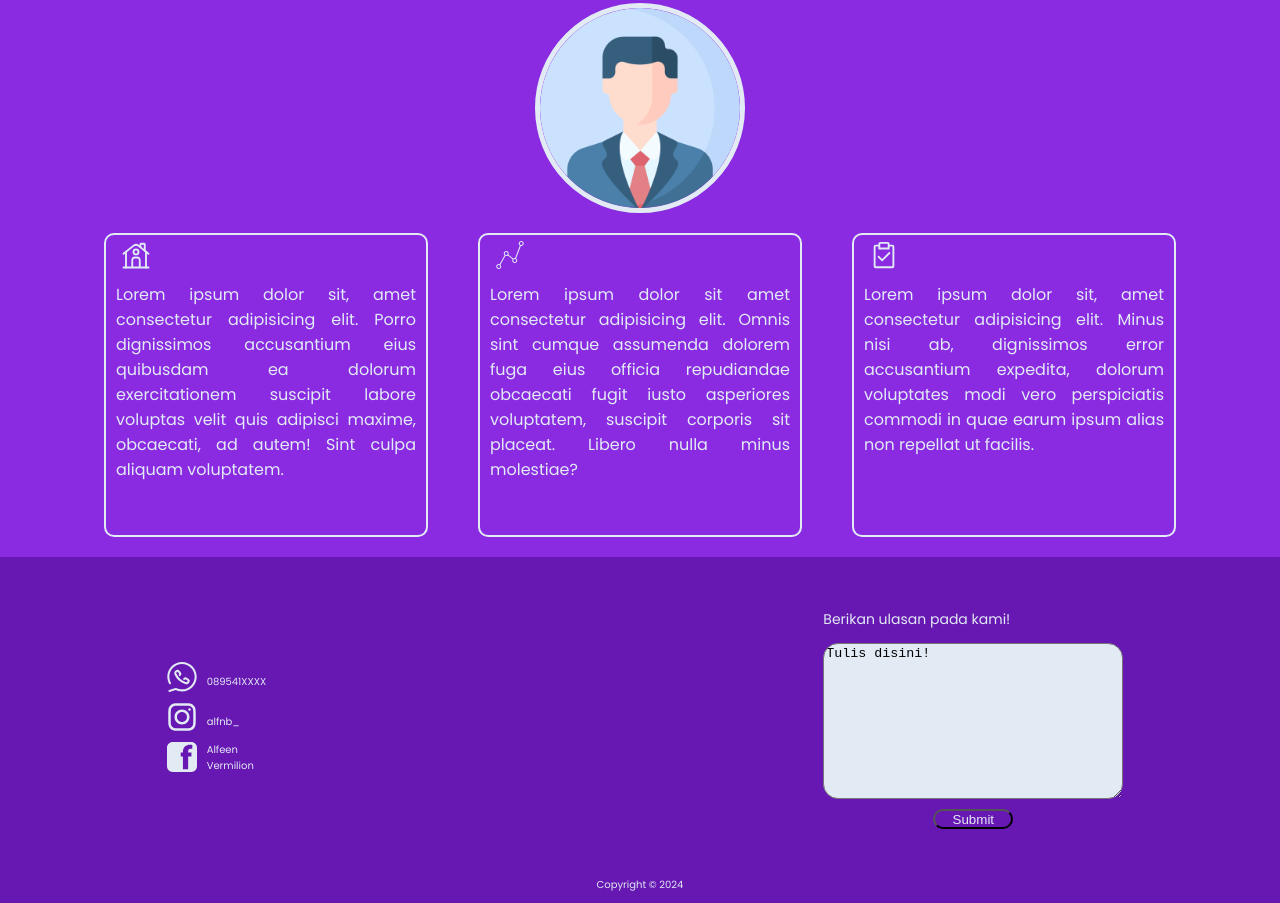
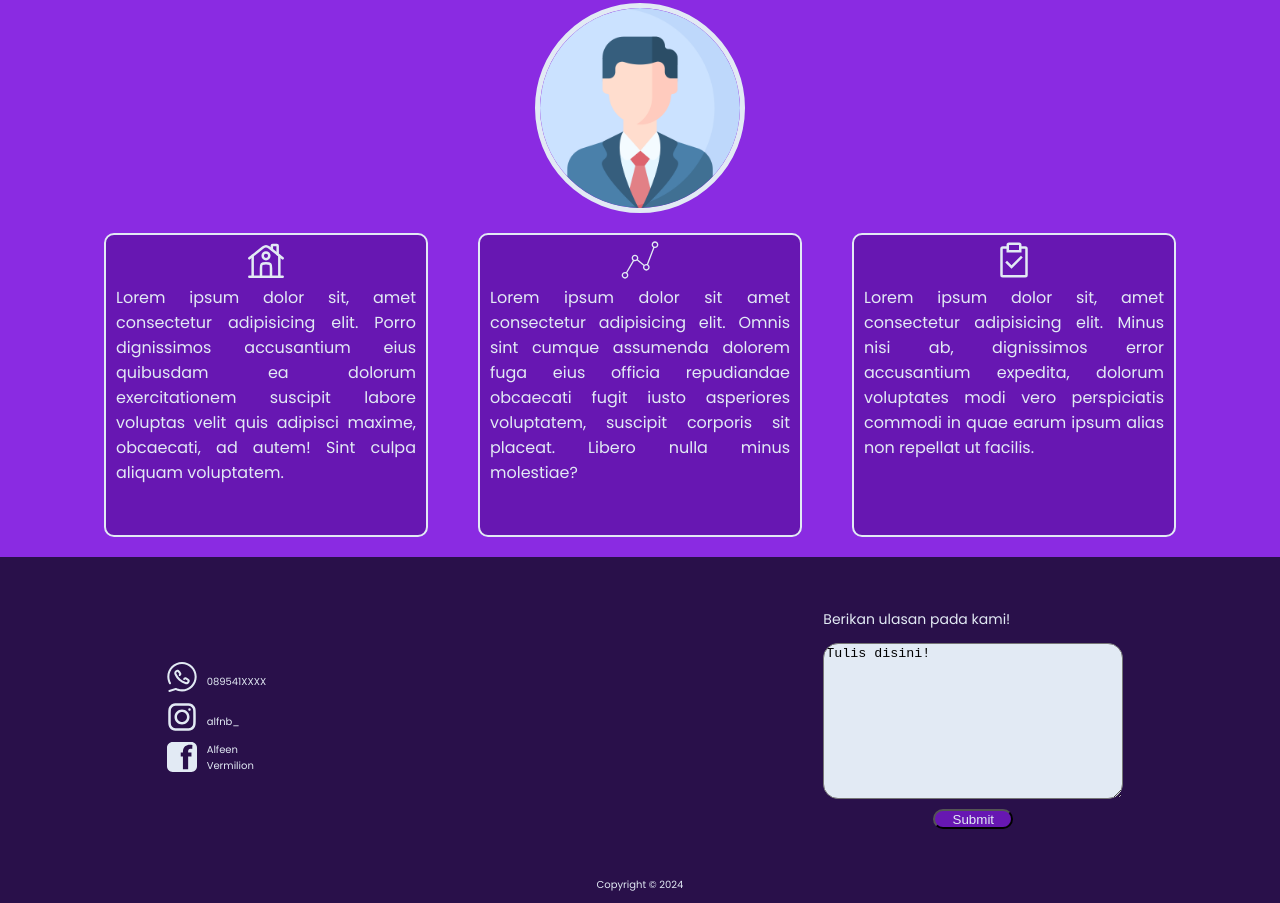
Before and after one commit to AlfeenX/alfeenx.github.io, a plain HTML site: page index.html in a window 1280 px wide. Shown: the part 888-1791 px from the top of the page. Drawn offline with Linux system fonts and the light colour scheme.

Commit message:
centering icon, changes card bg-color

```diff
--- a/css/style.css
+++ b/css/style.css
@@ -157,18 +157,21 @@ h4 {
 }
 
 .card {
+    display:flex;
+    flex-direction: column;
     border: 2px solid #E2EAF4;
     border-radius: 10px;
     height: 300px;
     width: 300px;
     padding: 0 10px 0 10px;
     color: #E2EAF4;
+    background-color: #6717B2;
+    align-items: center;
 }
 
 .icon {
-    align-self: center;
-    width: 30px;
-    height: 30px;
+    width: 40px;
+    height: 40px;
     margin: 5px;
 }
 
@@ -186,7 +189,7 @@ h4 {
     width: 100%;
     font-size: 10px;
     height:100%;
-    background-color: #6717B2;
+    background-color: #29104A;
     color: #E2EAF4;
     padding-top: 10px;
 }
```
